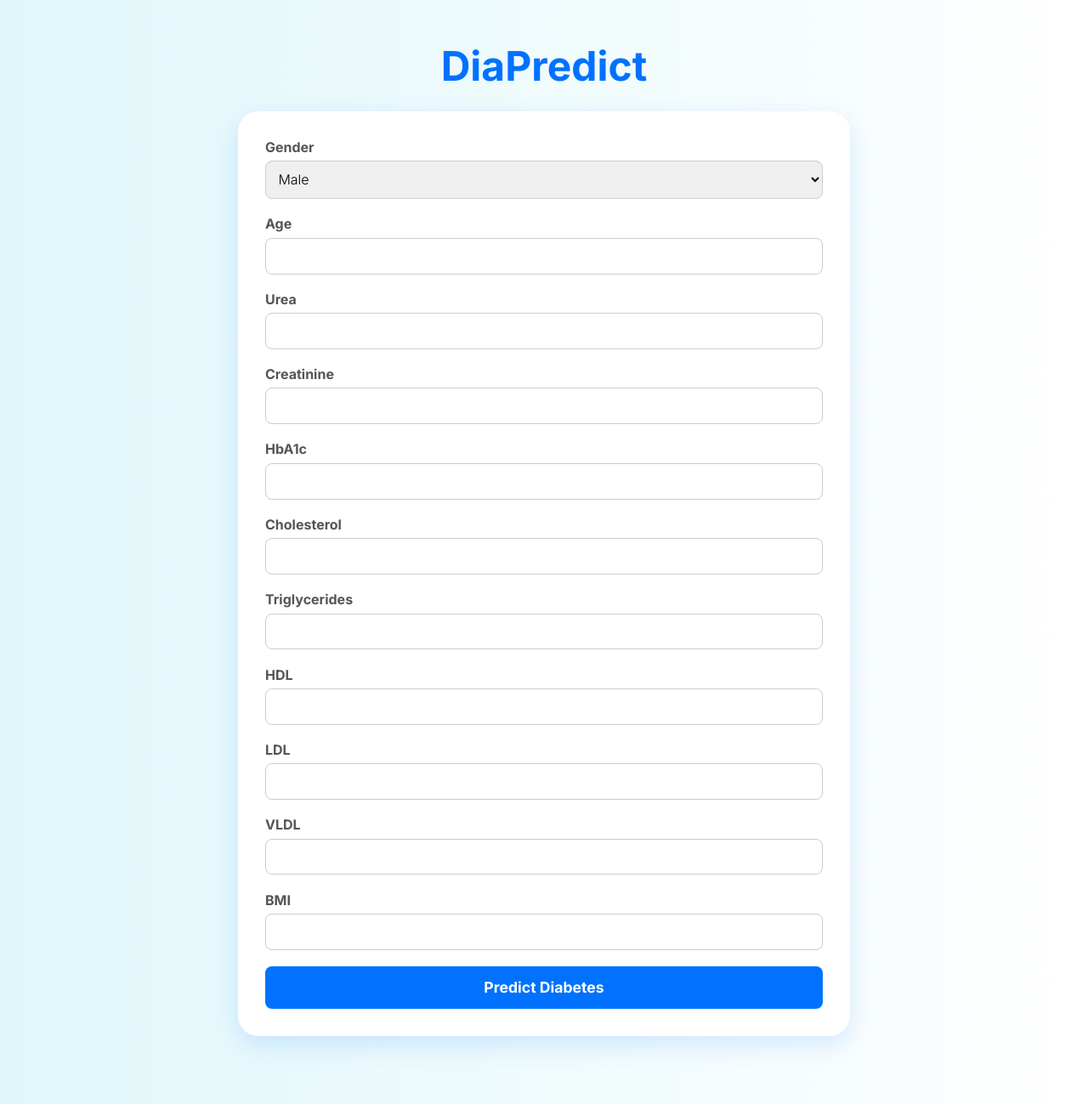
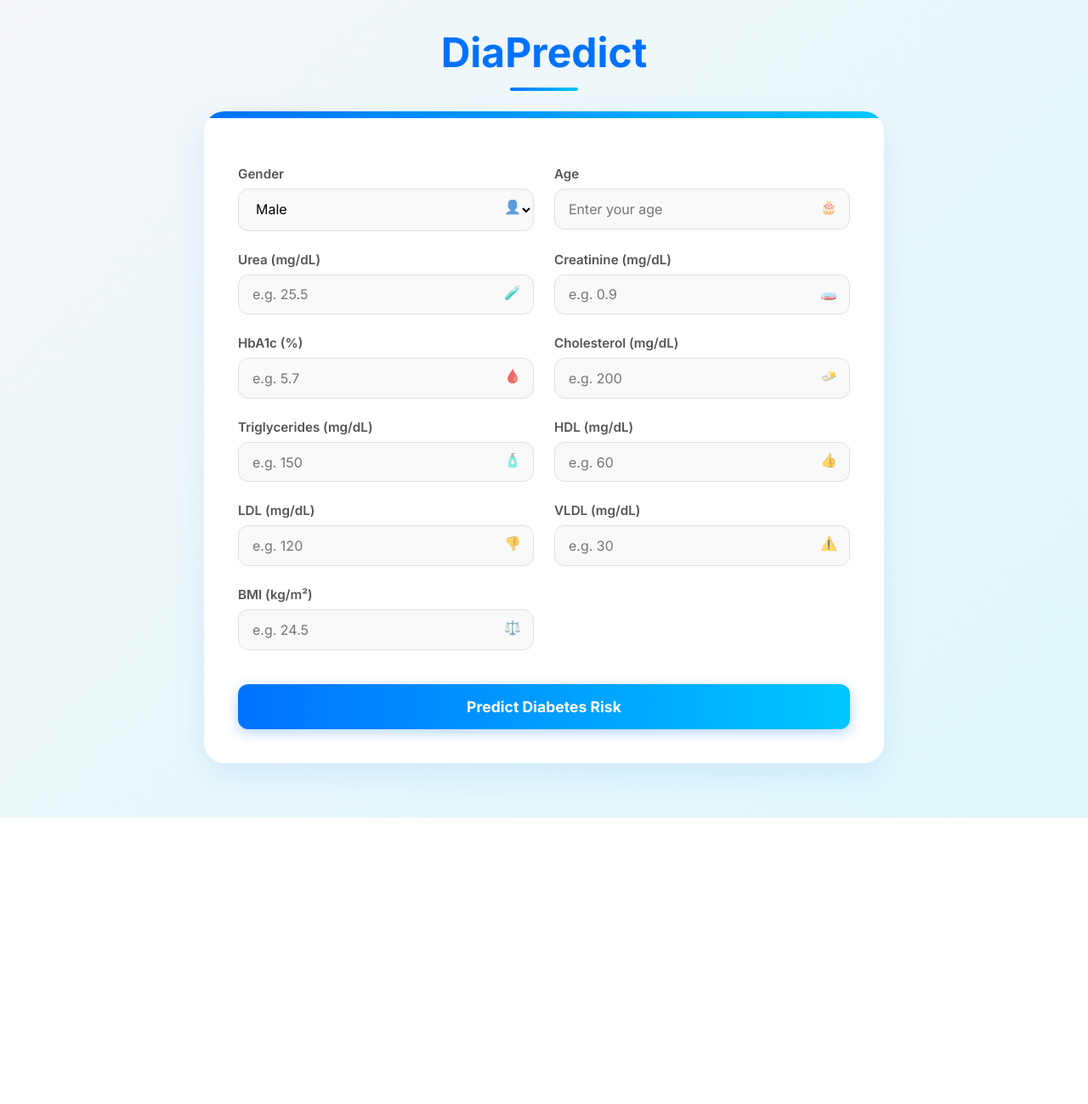
Before and after one commit to TechNinja-dev/DiaPredict, a Django app: page / in a window 1280 px wide. Shown: the whole page at 85% size. After the commit the page ends 962 px from the top, so only its background shows below. Run offline with Django 5.2, Linux system fonts and the light colour scheme; parts of the project's set-up code (start-up, migrations or seed data) failed here and were passed over.

Commit message:
UI refined and enhanced

```diff
--- a/WebUI/templates/home.html
+++ b/WebUI/templates/home.html
@@ -4,7 +4,7 @@
   <meta charset="UTF-8" />
   <meta name="viewport" content="width=device-width, initial-scale=1.0"/>
   <title>DiaPredict - Diabetes Prediction</title>
-  <link href="https://fonts.googleapis.com/css2?family=Inter:wght@300;700&display=swap" rel="stylesheet">
+  <link href="https://fonts.googleapis.com/css2?family=Inter:wght@300;400;600;700&display=swap" rel="stylesheet">
   <style>
     * {
       box-sizing: border-box;
@@ -14,12 +14,12 @@
     }
 
     body {
-      background: linear-gradient(to right, #e0f7fa, #ffffff);
+      background: linear-gradient(135deg, #f5f7fa 0%, #e0f7fa 100%);
       color: #333;
       display: flex;
       flex-direction: column;
       align-items: center;
-      padding: 3rem 1rem;
+      padding: 2rem 1rem;
       min-height: 100vh;
     }
 
@@ -28,69 +28,141 @@
       color: #0072ff;
       margin-bottom: 1.5rem;
       animation: fadeIn 1.2s ease-in-out;
+      text-align: center;
+      position: relative;
+      padding-bottom: 1rem;
+    }
+
+    h1::after {
+      content: '';
+      position: absolute;
+      bottom: 0;
+      left: 50%;
+      transform: translateX(-50%);
+      width: 80px;
+      height: 4px;
+      background: linear-gradient(to right, #0072ff, #00c6ff);
+      border-radius: 2px;
     }
 
     .form-container, .output-container {
       background: #ffffff;
-      padding: 2rem;
+      padding: 2.5rem;
       border-radius: 1.5rem;
-      box-shadow: 0 10px 30px rgba(0, 114, 255, 0.15);
+      box-shadow: 0 15px 35px rgba(0, 114, 255, 0.1);
       width: 100%;
-      max-width: 720px;
+      max-width: 800px;
       margin-bottom: 2rem;
       animation: slideIn 1.2s ease-in-out;
+      position: relative;
+      overflow: hidden;
+    }
+
+    .form-container::before {
+      content: '';
+      position: absolute;
+      top: 0;
+      left: 0;
+      width: 100%;
+      height: 8px;
+      background: linear-gradient(to right, #0072ff, #00c6ff);
+    }
+
+    .form-grid {
+      display: grid;
+      grid-template-columns: repeat(2, 1fr);
+      gap: 1.5rem;
+      margin-top: 1.5rem;
     }
 
     .form-group {
-      margin-bottom: 1.2rem;
+      margin-bottom: 0;
+      position: relative;
     }
 
     label {
       display: block;
-      margin-bottom: 0.4rem;
+      margin-bottom: 0.5rem;
       font-weight: 600;
       color: #555;
+      font-size: 0.95rem;
     }
 
     input, select {
       width: 100%;
-      padding: 0.65rem;
-      border-radius: 0.5rem;
-      border: 1px solid #ccc;
+      padding: 0.8rem 1rem;
+      border-radius: 0.75rem;
+      border: 1px solid #e0e0e0;
       font-size: 1rem;
+      transition: all 0.3s ease;
+      background-color: #f9f9f9;
+    }
+
+    input:focus, select:focus {
+      outline: none;
+      border-color: #0072ff;
+      box-shadow: 0 0 0 3px rgba(0, 114, 255, 0.1);
+      background-color: #fff;
+    }
+
+    .submit-section {
+      grid-column: span 2;
+      margin-top: 1rem;
     }
 
     button {
       width: 100%;
-      padding: 0.9rem;
+      padding: 1rem;
       border: none;
-      border-radius: 0.5rem;
+      border-radius: 0.75rem;
       font-size: 1.1rem;
-      background: #0072ff;
+      background: linear-gradient(to right, #0072ff, #00c6ff);
       color: #fff;
       font-weight: bold;
       cursor: pointer;
-      transition: background 0.3s ease;
+      transition: all 0.3s ease;
+      box-shadow: 0 4px 15px rgba(0, 114, 255, 0.3);
     }
 
     button:hover {
-      background: #0057cc;
+      transform: translateY(-2px);
+      box-shadow: 0 6px 20px rgba(0, 114, 255, 0.4);
     }
 
     .output-container {
       display: none;
       border-left: 5px solid #00c6ff;
+      text-align: center;
     }
 
     .output-title {
       font-size: 1.5rem;
       color: #0072ff;
-      margin-bottom: 0.8rem;
+      margin-bottom: 1rem;
+      font-weight: 700;
     }
 
     .output-content {
-      font-size: 1.1rem;
+      font-size: 1.2rem;
       color: #444;
+      line-height: 1.6;
+    }
+
+    #loading-spinner {
+      display: none;
+      font-size: 1.2rem;
+      color: #0072ff;
+      margin: 1.5rem 0;
+      font-weight: 600;
+      text-align: center;
+    }
+
+    .form-icon {
+      position: absolute;
+      right: 15px;
+      top: 38px;
+      color: #0072ff;
+      opacity: 0.7;
     }
 
     @keyframes fadeIn {
@@ -102,6 +174,18 @@
       from { transform: scale(0.95); opacity: 0; }
       to { transform: scale(1); opacity: 1; }
     }
+
+    @media (max-width: 768px) {
+      .form-grid {
+        grid-template-columns: 1fr;
+      }
+      .submit-section {
+        grid-column: span 1;
+      }
+      h1 {
+        font-size: 2.2rem;
+      }
+    }
   </style>
 </head>
 <body>
@@ -109,68 +193,83 @@
 
   <div class="form-container">
     <form id="predict-form" method="GET" action="predict/" target="_blank">
-    {% comment %} {% csrf_token %} {% endcomment %}
+      <div class="form-grid">
         <div class="form-group">
           <label for="gender">Gender</label>
           <select id="gender" name="Gender">
             <option value="Male">Male</option>
             <option value="Female">Female</option>
           </select>
+          <span class="form-icon">👤</span>
         </div>
         <div class="form-group">
           <label for="age">Age</label>
-        <input type="number" id="age" name="AGE" required />
+          <input type="number" id="age" name="AGE" required placeholder="Enter your age" />
+          <span class="form-icon">🎂</span>
         </div>
         <div class="form-group">
-        <label for="urea">Urea</label>
-        <input type="number" step="any" id="urea" name="Urea" required />
+          <label for="urea">Urea (mg/dL)</label>
+          <input type="number" step="any" id="urea" name="Urea" required placeholder="e.g. 25.5" />
+          <span class="form-icon">🧪</span>
         </div>
         <div class="form-group">
-        <label for="cr">Creatinine</label>
-        <input type="number" step="any" id="cr" name="Cr" required />
+          <label for="cr">Creatinine (mg/dL)</label>
+          <input type="number" step="any" id="cr" name="Cr" required placeholder="e.g. 0.9" />
+          <span class="form-icon">🧫</span>
         </div>
         <div class="form-group">
-        <label for="hba1c">HbA1c</label>
-        <input type="number" step="any" id="hba1c" name="HbA1c" required />
+          <label for="hba1c">HbA1c (%)</label>
+          <input type="number" step="any" id="hba1c" name="HbA1c" required placeholder="e.g. 5.7" />
+          <span class="form-icon">🩸</span>
         </div>
         <div class="form-group">
-        <label for="chol">Cholesterol</label>
-        <input type="number" step="any" id="chol" name="Chol" required />
+          <label for="chol">Cholesterol (mg/dL)</label>
+          <input type="number" step="any" id="chol" name="Chol" required placeholder="e.g. 200" />
+          <span class="form-icon">🧈</span>
         </div>
         <div class="form-group">
-        <label for="tg">Triglycerides</label>
-        <input type="number" step="any" id="tg" name="TG" required />
+          <label for="tg">Triglycerides (mg/dL)</label>
+          <input type="number" step="any" id="tg" name="TG" required placeholder="e.g. 150" />
+          <span class="form-icon">🧴</span>
         </div>
         <div class="form-group">
-        <label for="hdl">HDL</label>
-        <input type="number" step="any" id="hdl" name="HDL" required />
+          <label for="hdl">HDL (mg/dL)</label>
+          <input type="number" step="any" id="hdl" name="HDL" required placeholder="e.g. 60" />
+          <span class="form-icon">👍</span>
         </div>
         <div class="form-group">
-        <label for="ldl">LDL</label>
-        <input type="number" step="any" id="ldl" name="LDL" required />
+          <label for="ldl">LDL (mg/dL)</label>
+          <input type="number" step="any" id="ldl" name="LDL" required placeholder="e.g. 120" />
+          <span class="form-icon">👎</span>
         </div>
         <div class="form-group">
-        <label for="vldl">VLDL</label>
-        <input type="number" step="any" id="vldl" name="VLDL" required />
+          <label for="vldl">VLDL (mg/dL)</label>
+          <input type="number" step="any" id="vldl" name="VLDL" required placeholder="e.g. 30" />
+          <span class="form-icon">⚠️</span>
         </div>
         <div class="form-group">
-        <label for="bmi">BMI</label>
-        <input type="number" step="any" id="bmi" name="BMI" required />
+          <label for="bmi">BMI (kg/m²)</label>
+          <input type="number" step="any" id="bmi" name="BMI" required placeholder="e.g. 24.5" />
+          <span class="form-icon">⚖️</span>
         </div>
-      <button type="submit">Predict Diabetes</button>
+        <div class="submit-section">
+          <button type="submit">Predict Diabetes Risk</button>
+        </div>
+      </div>
     </form>
   </div>
-  <!-- Add this to your HTML -->
-  <div id="loading-spinner" style="display: none;">
-    ⏳ Calculating...
+
+  <div id="loading-spinner">
+    ⏳ Analyzing your health data...
   </div>
 
   <div class="output-container" id="output-box">
-    <div class="output-title">Prediction Result</div>
+    <div class="output-title">Your Diabetes Risk Assessment</div>
     <div class="output-content" id="output-content">
       {{reponse}}
     </div>
   </div>
+
   <script>
     document.getElementById("predict-form").addEventListener("submit", function(e) {
       e.preventDefault();
@@ -201,7 +300,5 @@ document.getElementById("predict-form").addEventListener("submit", function(e) {
           });
     });
   </script>
-
-
 </body>
 </html>
```
Lines whose indentation alone changed are shown as unchanged.
